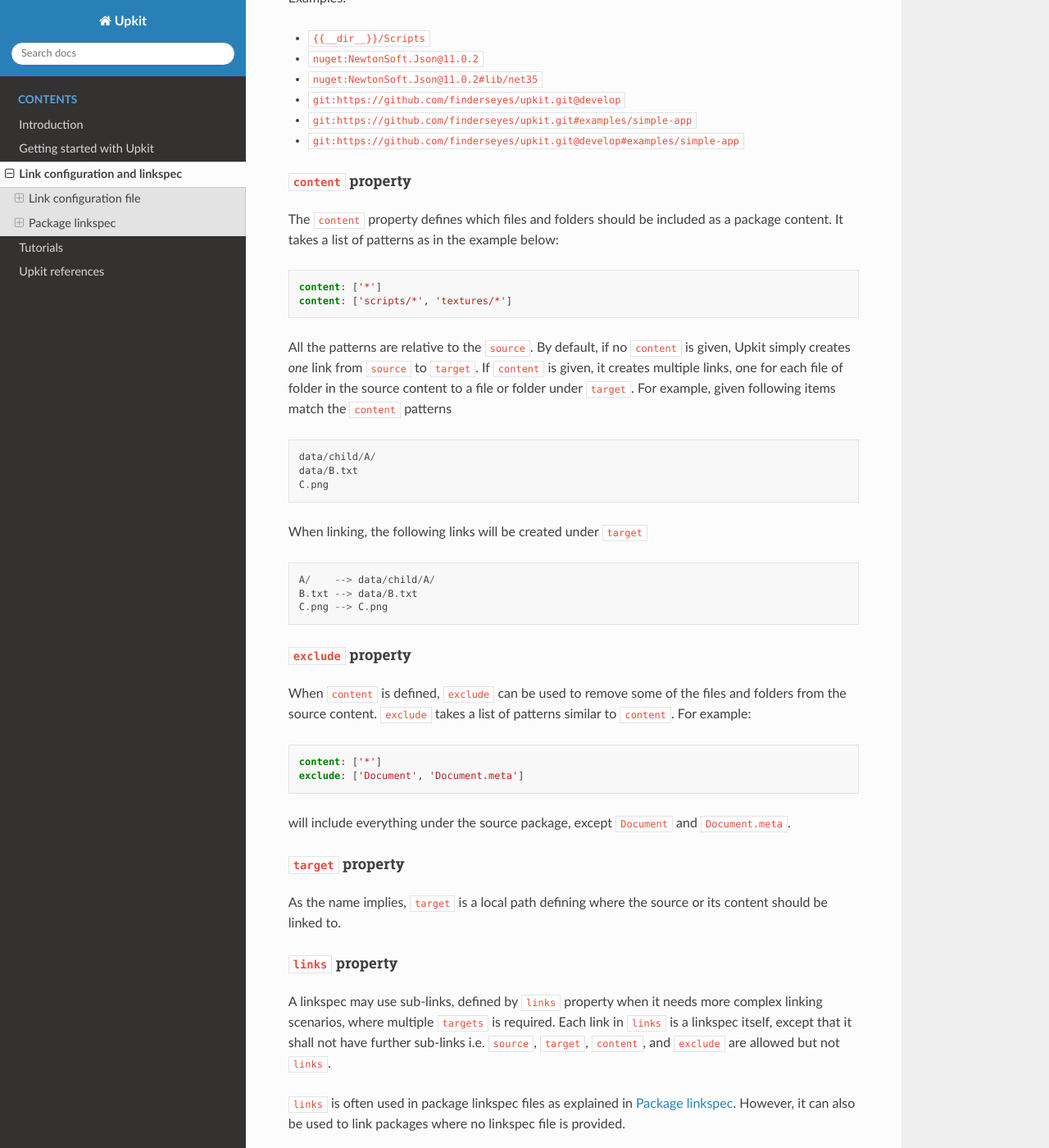
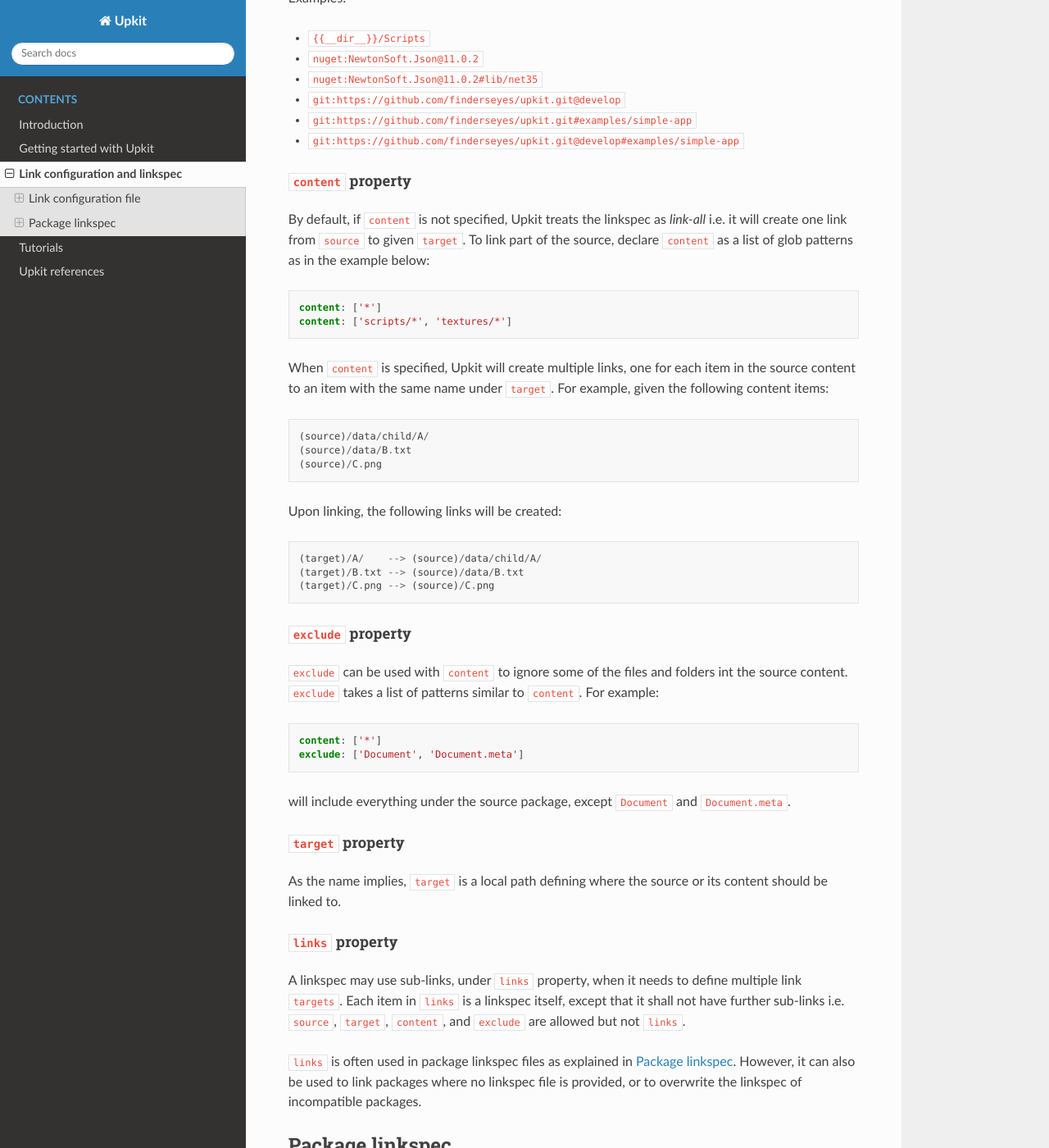
Before and after one commit to finderseyes/upkit, a Sphinx documentation site: the page built from docs/source/configuration-linkspec.md, in a window 1280 px wide and 1400 px high, scrolled down 2990 px. Shown: the whole window at 82% size. Built offline with Sphinx 7.4.7 and the Read the Docs theme 2.0.0, drawn with Linux system fonts in a browser that asks for light colours; some of the changed text lies outside the part shown.

Commit message:
Update document.

````diff
--- a/docs/conf.py
+++ b/docs/conf.py
@@ -26,7 +26,7 @@
 # The short X.Y version
 version = u''
 # The full version, including alpha/beta/rc tags
-release = u'0.4.1'
+release = u'0.4.x'
 
 
 # -- General configuration ---------------------------------------------------
--- a/docs/source/configuration-linkspec.md
+++ b/docs/source/configuration-linkspec.md
@@ -111,28 +111,28 @@
 
 #### `content` property
 
-The `content` property defines which files and folders should be included as a package content. It takes a list of patterns as in the example below:
+By default, if `content` is not specified, Upkit treats the linkspec as *link-all* i.e. it will create one link from `source` to given `target`. To link part of the source, declare `content` as a list of glob patterns as in the example below:
 ```yaml
 content: ['*']
 content: ['scripts/*', 'textures/*']
 ```
 
-All the patterns are relative to the `source`. By default, if no `content` is given, Upkit simply creates *one* link from `source` to `target`. If `content` is given, it creates multiple links, one for each file of folder in the source content to a file or folder under `target`. For example, given following items match the `content` patterns
+When `content` is specified, Upkit will create multiple links, one for each item in the source content to an item with the same name under `target`. For example, given the following content items:
 ```
-data/child/A/
-data/B.txt
-C.png
+(source)/data/child/A/
+(source)/data/B.txt
+(source)/C.png
 ```
-When linking, the following links will be created under `target`
+Upon linking, the following links will be created:
 ```
-A/    --> data/child/A/
-B.txt --> data/B.txt
-C.png --> C.png
+(target)/A/    --> (source)/data/child/A/
+(target)/B.txt --> (source)/data/B.txt
+(target)/C.png --> (source)/C.png
 ```
 
 #### `exclude` property
 
-When `content` is defined, `exclude` can be used to remove some of the files and folders from the source content. `exclude` takes a list of patterns similar to `content`. For example:
+`exclude` can be used with `content` to ignore some of the files and folders int the source content. `exclude` takes a list of patterns similar to `content`. For example:
 ```yaml
 content: ['*']
 exclude: ['Document', 'Document.meta']
@@ -145,10 +145,46 @@
 
 #### `links` property
 
-A linkspec may use sub-links, defined by `links` property when it needs more complex linking scenarios, where multiple `targets` is required. Each link in `links` is a linkspec itself, except that it shall not have further sub-links i.e. `source`, `target`, `content`, and `exclude` are allowed but not `links`.
+A linkspec may use sub-links, under `links` property, when it needs to define multiple link `targets`. Each item in `links` is a linkspec itself, except that it shall not have further sub-links i.e. `source`, `target`, `content`, and `exclude` are allowed but not `links`.
 
-`links` is often used in package linkspec files as explained in [Package linkspec](#package-linkspec). However, it can also be used to link packages where no linkspec file is provided.
+`links` is often used in package linkspec files as explained in [Package linkspec](#package-linkspec). However, it can also be used to link packages where no linkspec file is provided, or to overwrite the linkspec of incompatible packages.
 
 ## Package linkspec
 
+A package linkspec file could be included in a package to make linking with it easier when shared across multiple projects. Given a package `A`, Upkit tries to look for its linkspec file in the following paths:
+```
+A/linkspec.yaml
+A/linkspec.yml
+A/content/linkspec.yaml
+A/content/linkspec.yml
+```
+
+The format of linkspec file is also a linkspec as explained in [Linkspec](#linkspec) section.
+
+In the case where a package `A` has a linkspec file, linking with it can be as simple as:
+```yaml
+# upkit.yaml
+links:
+  - source: '/source/to/A'
+```
+
+### `__source__` and `__target__` parameters
+In linkspec files, two additional built-in parameters `__source__` and `__target__` are available, if specified.
+
 ### Overwrite package linkspec
+A package linkspec can be overwriten in a configuration file if one of these properties are defined:
+* `content`
+* `exclude`
+* `links`
+
+In such case, Upkit will ignore the package linkspec and use the one in link configuration. For example:
+
+```yaml
+# upkit.yaml
+links:
+  - source: '/source/to/A'
+    target: '/target/to-link'
+    content: ['data/*']
+```
+
+In this case, Upkit links all items under `A/data` to `target`, regardless of whatever `A` linkspec file defines.
--- a/upkit/__init__.py
+++ b/upkit/__init__.py
@@ -1,2 +1,2 @@
 
-__version__ = '0.4.1'
+__version__ = '0.4.2'
````
